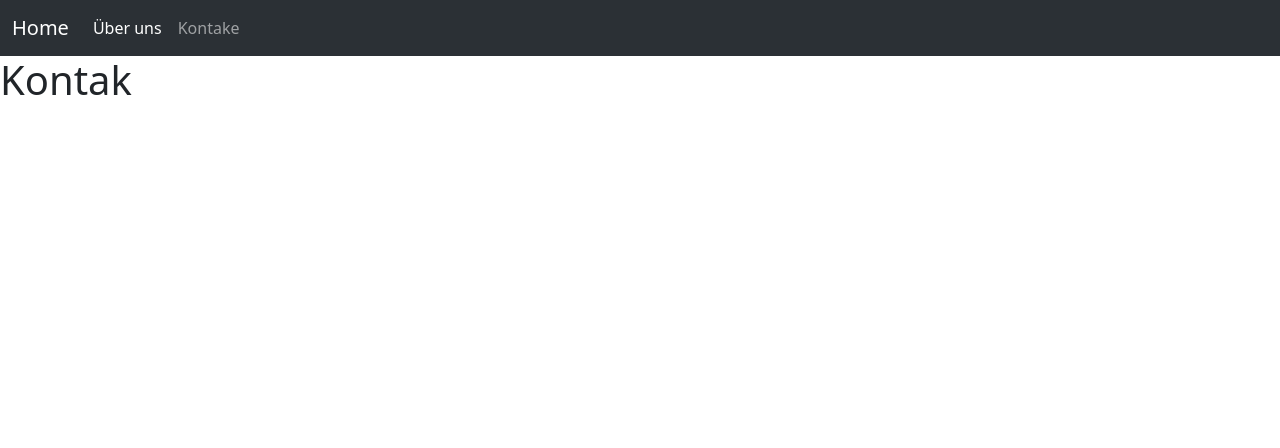
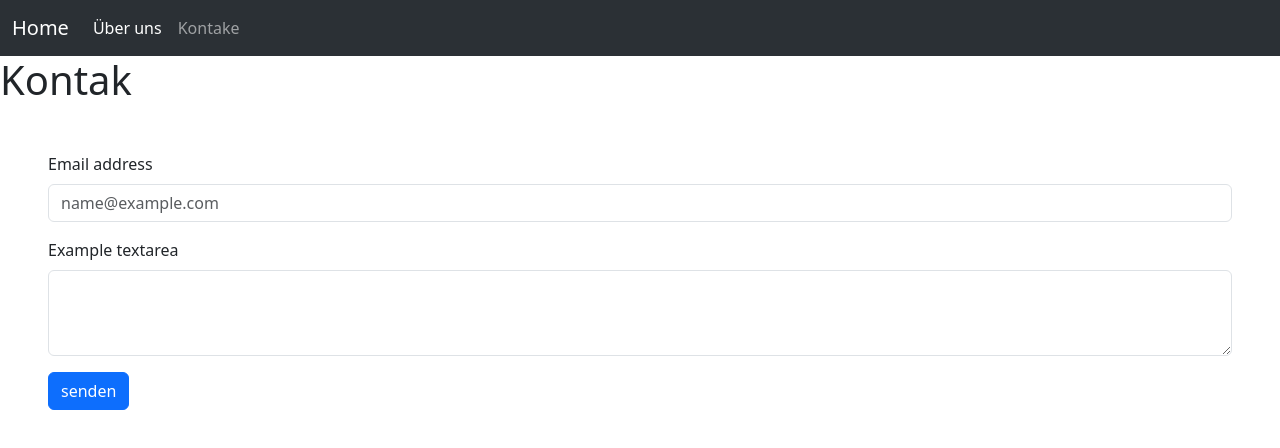
Before and after one commit to secure73/fisibootstrap, a plain HTML site: page contact.html in a window 1280 px wide. Drawn offline with nearby package versions, Linux system fonts and the light colour scheme.

Commit message:
contact form in contact.html

```diff
--- a/contact.html
+++ b/contact.html
@@ -27,5 +27,20 @@
         </div>
     </nav>
     <h1>Kontak</h1>
+
+    <form action="" class="m-5">
+      <div class="mb-3">
+        <label for="exampleFormControlInput1" class="form-label">Email address</label>
+        <input type="email" class="form-control" id="exampleFormControlInput1" placeholder="name@example.com">
+      </div>
+      <div class="mb-3">
+        <label for="exampleFormControlTextarea1" class="form-label">Example textarea</label>
+        <textarea class="form-control" id="exampleFormControlTextarea1" rows="3"></textarea>
+      </div>
+
+      <button type="submit" class="btn btn-primary" >senden</button>
+
+    </form>
+
 </body>
 </html>
```
